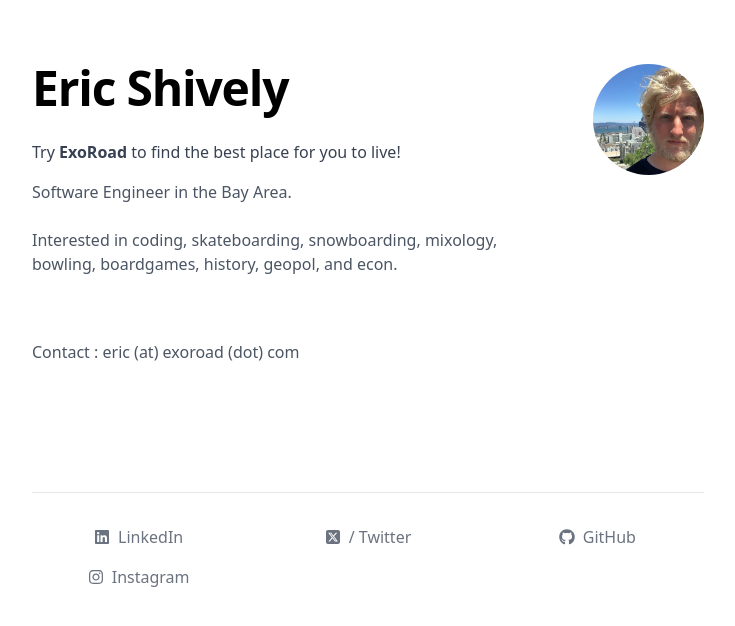
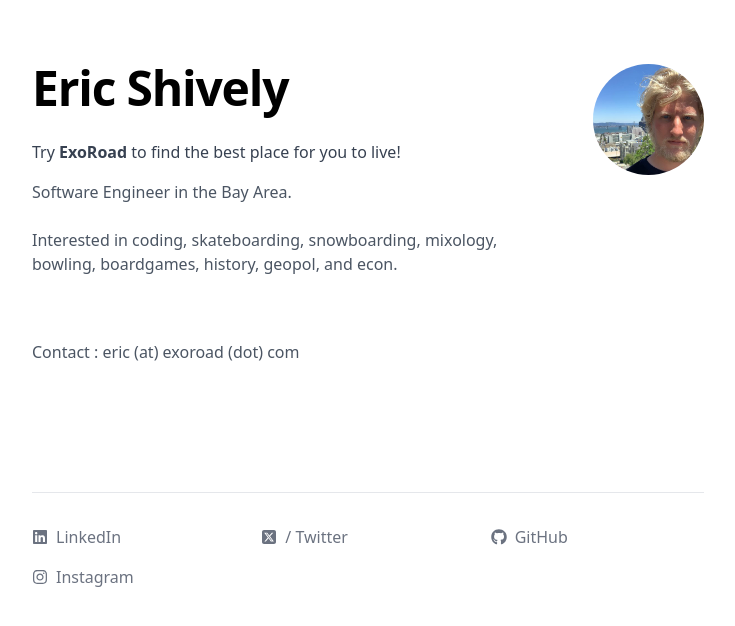
Before and after one commit to ericshively/homepage, a Next.js app: page / in a window 1280 px wide. Shown: the top 626 px of the page, without its empty margins (272-1007 px from the left). Built offline with nearby package versions, Linux system fonts and the light colour scheme.

Commit message:
Align footer items

```diff
--- a/components/Footer.tsx
+++ b/components/Footer.tsx
@@ -12,7 +12,7 @@ const ExternalLink = ({
   children: ReactNode;
 }) => (
   <a
-    className="text-gray-500 hover:text-gray-600 transition flex items-center justify-center gap-2"
+    className="text-gray-500 hover:text-gray-600 transition flex items-center gap-2"
     target="_blank"
     rel="noopener noreferrer"
     href={href}
```
